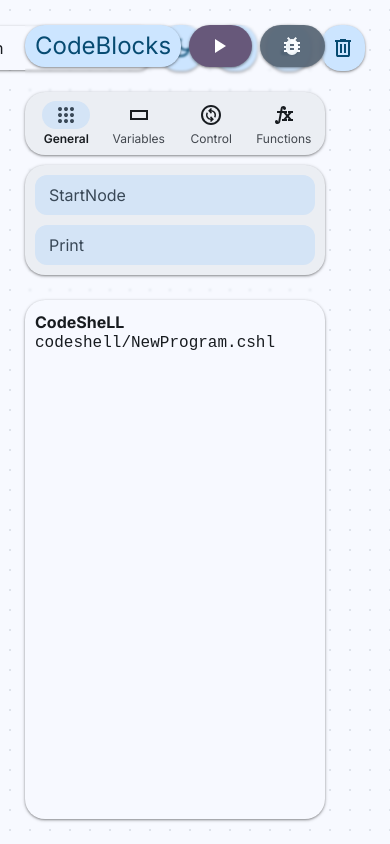
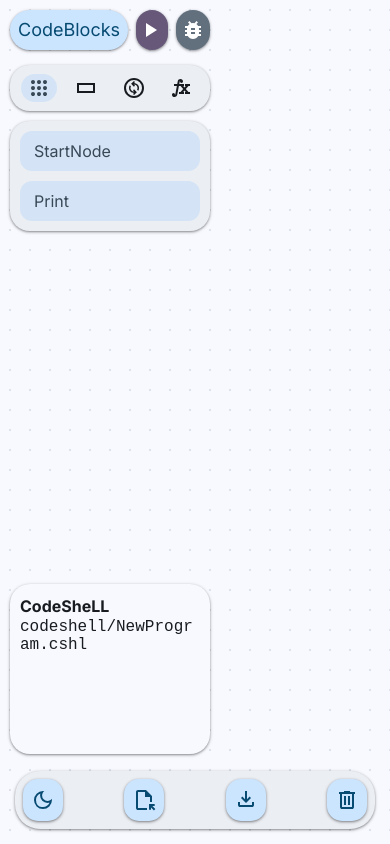
Before and after one commit to artferchelovek/hits-codeblock, a React (Vite) app: page / in a window 390 px wide. Built offline with nearby package versions, Linux system fonts and the light colour scheme.

Commit message:
адаптация под мобилку

```diff
--- a/src/components/EditorSpace/EditorSpace.tsx
+++ b/src/components/EditorSpace/EditorSpace.tsx
@@ -165,6 +165,23 @@ export default function EditorSpace({ setPanMain, panMain }: EditorSpaceProps) {
     lastMouse.current = { x: e.clientX, y: e.clientY };
   };
 
+  const handleTouchStart = (e: React.TouchEvent) => {
+    if ((e.target as HTMLElement).id !== "editor") return;
+    setIsPanning(true);
+    setIsAutoPanning(false);
+    const touch = e.touches[0];
+    lastMouse.current = { x: touch.clientX, y: touch.clientY };
+  };
+
+  const handleTouchMove = (e: React.TouchEvent) => {
+    if (!isPanning) return;
+    const touch = e.touches[0];
+    const dx = touch.clientX - lastMouse.current.x;
+    const dy = touch.clientY - lastMouse.current.y;
+    setPanMain((prev) => ({ x: prev.x + dx, y: prev.y + dy }));
+    lastMouse.current = { x: touch.clientX, y: touch.clientY };
+  };
+
   const handleMouseUp = () => setIsPanning(false);
 
   const handleWheel = useCallback((e: WheelEvent) => {
@@ -265,6 +282,9 @@ export default function EditorSpace({ setPanMain, panMain }: EditorSpaceProps) {
       onMouseMove={handleMouseMove}
       onMouseUp={handleMouseUp}
       onMouseLeave={handleMouseUp}
+      onTouchStart={handleTouchStart}
+      onTouchMove={handleTouchMove}
+      onTouchEnd={handleMouseUp}
       id="editor"
       style={{
         width: "100vw",
--- a/src/components/Overlay/Overlay.module.css
+++ b/src/components/Overlay/Overlay.module.css
@@ -20,8 +20,6 @@
 .overlay {
     height: calc(100vh - 50px);
     width: 300px;
-    backdrop-filter: blur(1px);
-    -webkit-backdrop-filter: blur(1px);
     z-index: 100;
     max-width: 300px;
     position: fixed;
@@ -188,3 +186,35 @@
         outline: none;
     }
 }
+
+@media (max-width: 768px) {
+    .overlay {
+        width: 200px;
+        max-width: 200px;
+        left: 10px;
+        top: 10px;
+        height: calc(100vh - 100px);
+        gap: 15px;
+
+        .menu {
+            .label {
+                font-size: 18px;
+                padding: 4px 8px;
+            }
+        }
+
+        .navItem {
+            .iconContainer {
+                width: 36px;
+            }
+            p {
+                display: none;
+            }
+        }
+    }
+
+    .terminal {
+        max-width: 200px;
+        max-height: 150px;
+    }
+}
--- a/src/components/Toolbar/ToolBar.module.css
+++ b/src/components/Toolbar/ToolBar.module.css
@@ -4,7 +4,7 @@
     position: fixed;
     top: 25px;
     right: 25px;
-    backdrop-filter: blur(1px);
+    z-index: 1000;
 
     .elem {
         display: flex;
@@ -28,6 +28,31 @@
             color: var(--md-sys-color-on-surface);
             box-shadow: var(--md-sys-elevation);
             padding: 10px;
+            border-radius: 10px;
+            border: none;
         }
     }
 }
+
+@media (max-width: 768px) {
+    .toolBar {
+        top: auto;
+        bottom: 15px;
+        right: 15px;
+        left: 15px;
+        justify-content: space-between;
+        background: var(--md-sys-color-surface-container);
+        padding: 8px;
+        border-radius: 25px;
+        box-shadow: var(--md-sys-elevation);
+
+        .fileName {
+            display: none;
+        }
+
+        .elem {
+            padding: 8px;
+            border-radius: 15px;
+        }
+    }
+}
--- a/src/components/shared/Block/Block.module.css
+++ b/src/components/shared/Block/Block.module.css
@@ -179,3 +179,21 @@ select {
     text-align: center;
     color: var(--md-sys-color-error)
 }
+
+@media (max-width: 768px) {
+    .block {
+        width: 240px;
+        height: 65px;
+        padding: 6px;
+        border-radius: 12px;
+    }
+
+    .labelP {
+        font-size: 14px;
+    }
+
+    input, select {
+        padding: 3px 6px;
+        font-size: 12px;
+    }
+}
```
